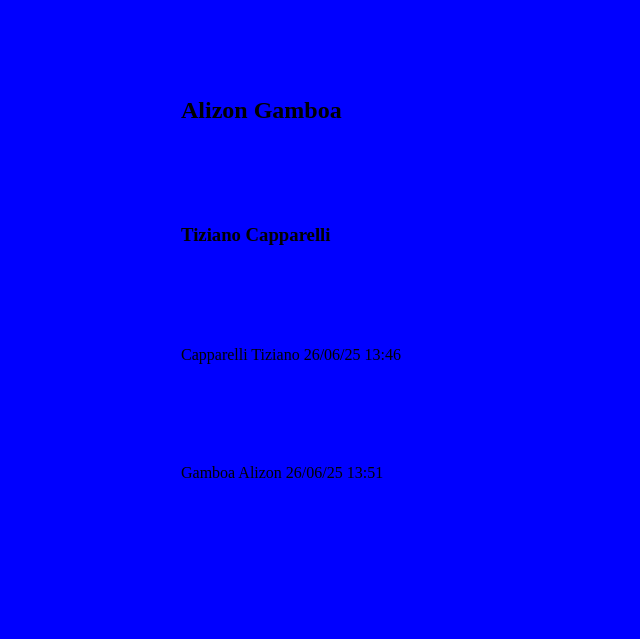
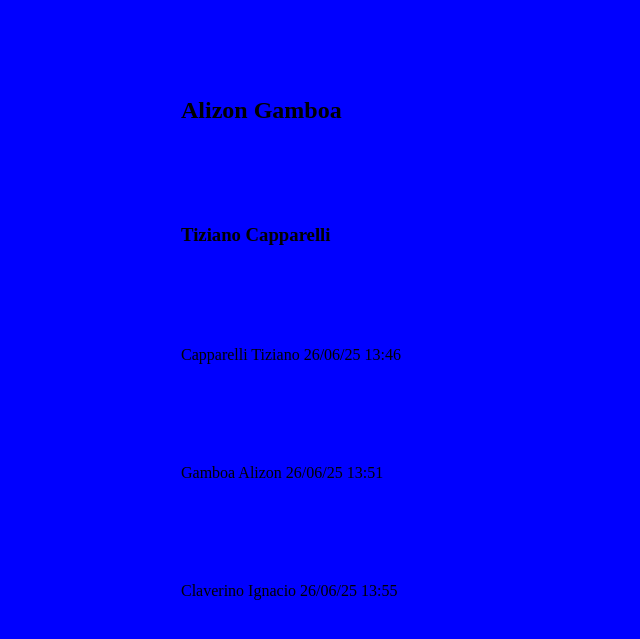
Before and after one commit to ClaverinoIgnacio/TP_SO_I4_Equipo_102, a plain HTML site: page index.html in a window 1280 px wide. Shown: the part 377-1016 px from the top of the page, without its empty margins (119-759 px from the left). Drawn offline with Linux system fonts and the light colour scheme.

Commit message:
subi mis datos

```diff
--- a/index.html
+++ b/index.html
@@ -21,6 +21,8 @@
   <p>
     Gamboa Alizon 26/06/25 13:51
   </p>
-
+  <P>
+    Claverino Ignacio 26/06/25 13:55
+  </P>
 </body>
 </html>
```
